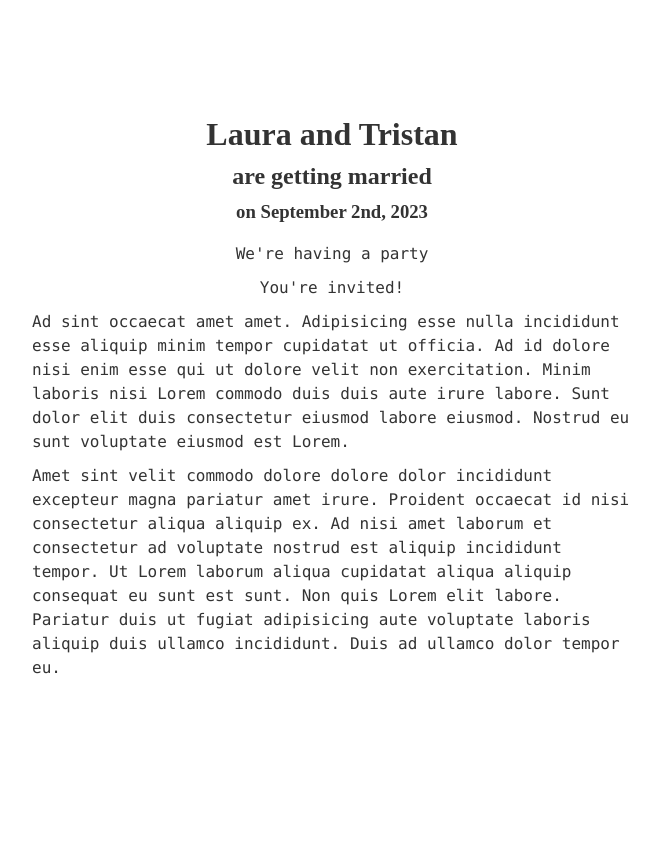
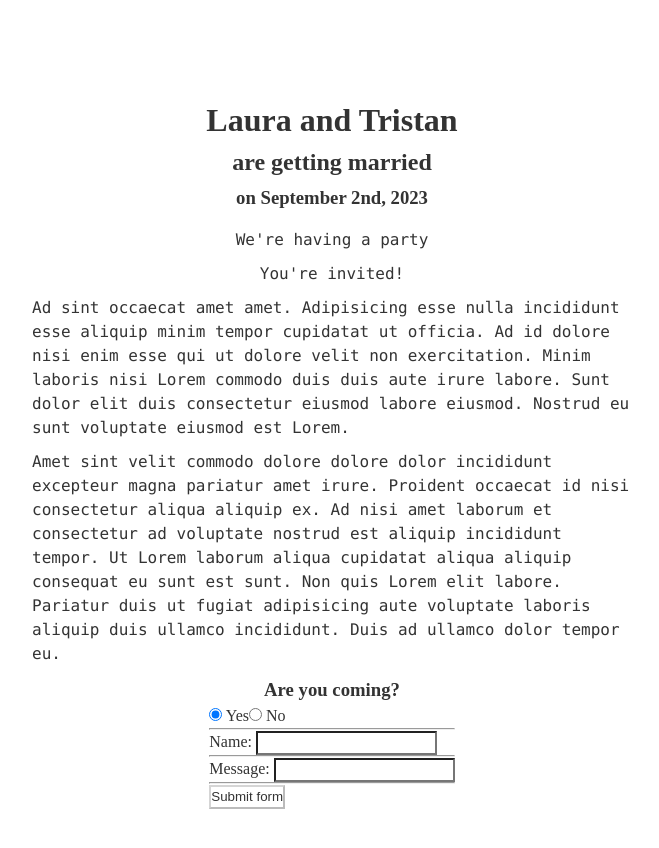
Before and after one commit to tbguest/wedding, a Next.js app: page / in a window 1280 px wide. Shown: the top 848 px of the page, without its empty margins (308-967 px from the left). Before the commit the page ends 800 px from the top, so only its background shows below. Built offline with nearby package versions, Linux system fonts and the light colour scheme.

Commit message:
Add attendee form with react-hook-form

```diff
--- /dev/null
+++ b/components/AttendeeForm/AttendeeForm.tsx
@@ -0,0 +1,70 @@
+import { User } from "@prisma/client";
+import React from "react";
+import { useForm } from "react-hook-form";
+
+type FormValues = Omit<User, "attending"> & {
+  attending: string;
+};
+
+export default function AttendeeForm() {
+  const {
+    register,
+    handleSubmit,
+    watch,
+    formState: { errors },
+  } = useForm<FormValues>({
+    defaultValues: {
+      attending: "yes",
+    },
+  });
+
+  const onSubmit = (data: FormValues) => {
+    let attending = false;
+    if (data.attending === "yes") {
+      attending = true;
+    }
+    fetch("/api/create-attendee", {
+      method: "POST",
+      headers: {
+        "Content-Type": "application/json",
+      },
+      body: JSON.stringify({ ...data, attending }),
+    });
+  };
+
+  const name = watch("name");
+
+  return (
+    <>
+      <form method="post" onSubmit={handleSubmit(onSubmit)}>
+        <p>
+          <label>
+            <input
+              type="radio"
+              value="yes"
+              {...register("attending", { required: true })}
+            />{" "}
+            Yes
+          </label>
+          <label>
+            <input type="radio" name="attending" value="no" /> No
+          </label>
+        </p>
+        <hr />
+        <label>
+          Name:{" "}
+          <input {...register("name", { required: true })} defaultValue="" />
+        </label>
+        {errors.name && <span>This field is required</span>}
+        <hr />
+        <label>
+          Message: <input {...register("message")} defaultValue="" />
+        </label>
+        <hr />
+        <button type="submit" disabled={!name}>
+          Submit form
+        </button>
+      </form>
+    </>
+  );
+}
--- /dev/null
+++ b/components/AttendeeForm/index.ts
@@ -0,0 +1 @@
+export * from "./AttendeeForm";
--- a/db/attendee.ts
+++ b/db/attendee.ts
@@ -3,7 +3,7 @@ import { Prisma } from "@prisma/client";
 
 const create = ({ data }: { data: Prisma.UserCreateInput }) => {
   return prisma.user.create({
-    data: data,
+    data,
   });
 };
 
--- a/package.json
+++ b/package.json
@@ -19,6 +19,8 @@
     "next": "13.1.6",
     "react": "18.2.0",
     "react-dom": "18.2.0",
-    "typescript": "4.9.5"
+    "react-hook-form": "^7.43.1",
+    "typescript": "4.9.5",
+    "zod": "^3.20.6"
   }
 }
--- a/pages/api/create-attendee.ts
+++ b/pages/api/create-attendee.ts
@@ -12,7 +12,6 @@ export default async function handler(
 ) {
   // TODO: validate inputs
   const data = req.body;
-  console.log("data", data);
   const result = await Attendee.create({
     data,
   });
--- a/pages/index.tsx
+++ b/pages/index.tsx
@@ -2,6 +2,7 @@ import Head from "next/head";
 import Image from "next/image";
 import { Inter } from "@next/font/google";
 import classes from "@/styles/Home.module.css";
+import AttendeeForm from "@/components/AttendeeForm/AttendeeForm";
 
 const inter = Inter({ subsets: ["latin"] });
 
@@ -29,6 +30,10 @@ export default function Home() {
         duis ut fugiat adipisicing aute voluptate laboris aliquip duis ullamco
         incididunt. Duis ad ullamco dolor tempor eu.
       </p>
+      <div>
+        <h3>Are you coming?</h3>
+      </div>
+      <AttendeeForm />
     </main>
   );
 }
```
Also changed, not shown: 1 other file (tests, documents, lock files or other folders).
